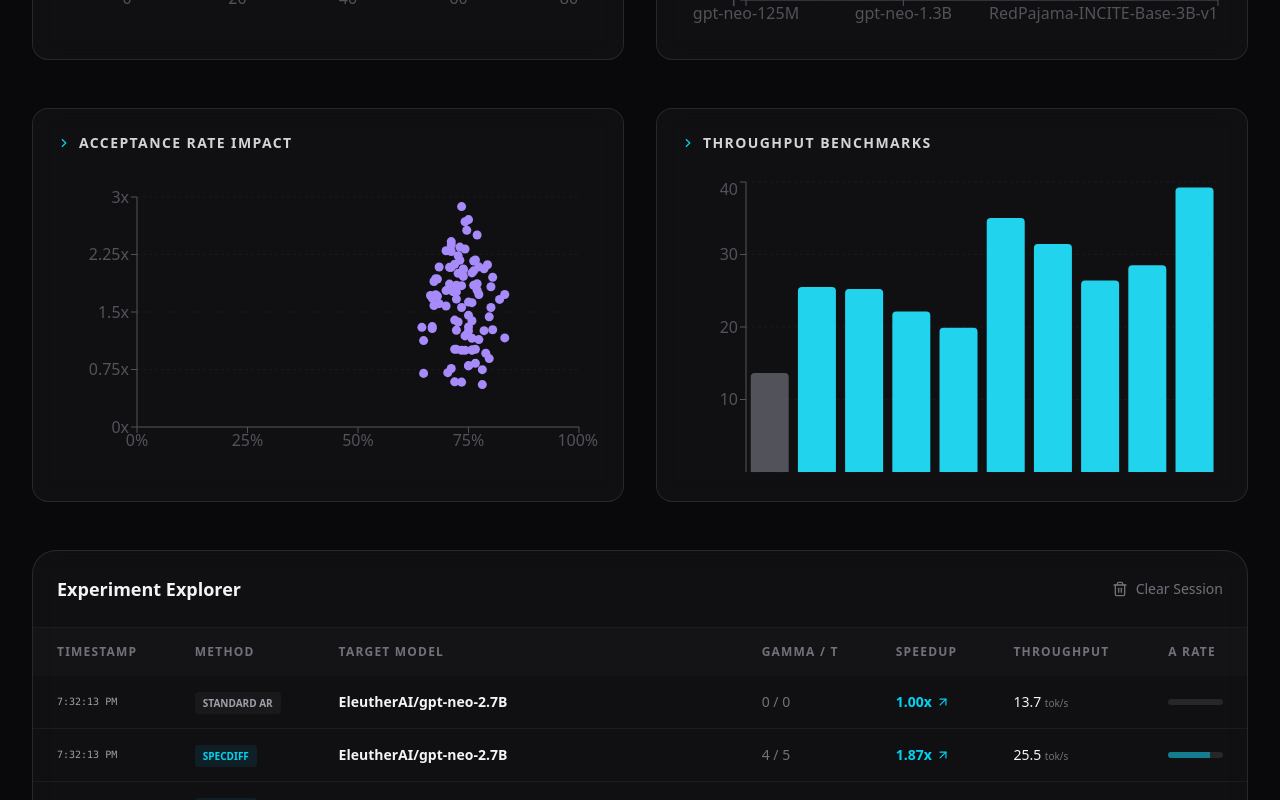
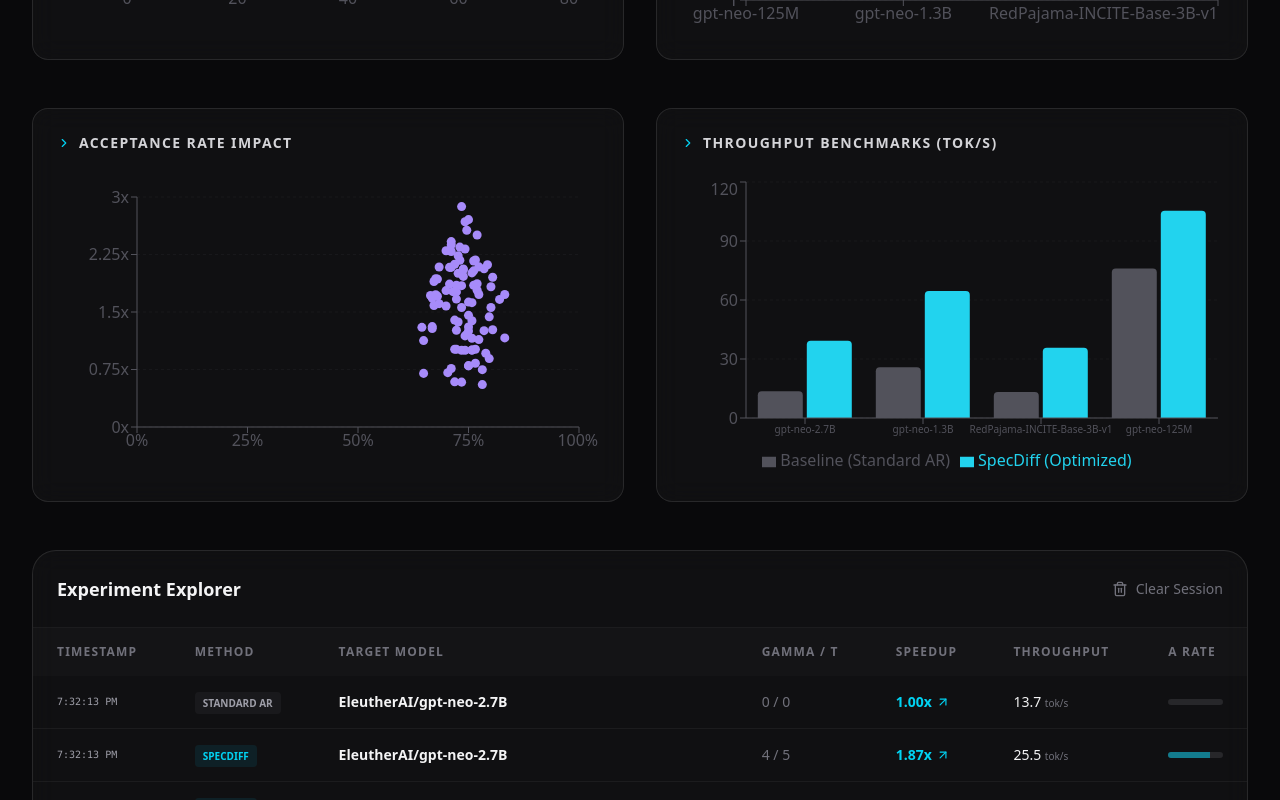
Before and after one commit to Arthur-plg/SpecDiff, a Next.js app in the folder specdiff-analytics/: page / in a window 1280 px wide. Shown: the part 1060-1860 px from the top of the page. Built offline with nearby package versions, Linux system fonts and the light colour scheme.

Commit message:
ui: update throughput benchmarks and make key impact stats dynamic

```diff
--- a/specdiff-analytics/app/page.tsx
+++ b/specdiff-analytics/app/page.tsx
@@ -198,6 +198,21 @@ export default function Dashboard() {
       return { name: displayName, speedup: best, size };
     }).sort((a, b) => a.size - b.size);
   }, [data]);
+  const throughputData = useMemo(() => {
+    const models = Array.from(new Set(data.map(d => d.target_model)));
+    return models.map(m => {
+      const arRun = data.find(d => d.target_model === m && d.method === "Standard AR");
+      const specRuns = data.filter(d => d.target_model === m && d.method === "SpecDiff");
+      const bestSpec = specRuns.length > 0 ? Math.max(...specRuns.map(r => r.decode_throughput_tok_sec)) : 0;
+
+      const displayName = m.split('/').pop() || m;
+      return {
+        name: displayName,
+        baseline: arRun ? arRun.decode_throughput_tok_sec : 0,
+        speculative: bestSpec
+      };
+    }).filter(d => d.baseline > 0 || d.speculative > 0);
+  }, [data]);
 
   return (
     <div className="min-h-screen bg-[#09090b] text-zinc-100 p-8 font-sans selection:bg-cyan-500/30">
@@ -257,7 +272,7 @@ export default function Dashboard() {
           <div className="glass-card p-6 rounded-2xl border-l-4 border-emerald-500">
              <h3 className="text-sm font-bold text-white mb-2 uppercase tracking-tighter">Key Impact</h3>
              <p className="text-xs text-zinc-400 leading-relaxed">
-                We achieve up to <strong>2.5x throughput gains</strong> across various models while maintaining exact mathematical parity with standard decoding.
+                We achieve up to <strong>{stats?.maxSpeedup.toFixed(1) || "2.5"}x speedup gains</strong> across various models while maintaining exact mathematical parity with standard decoding.
              </p>
           </div>
         </section>
@@ -386,20 +401,18 @@ export default function Dashboard() {
                 </ResponsiveContainer>
               </ChartContainer>
 
-              <ChartContainer title="Throughput Benchmarks">
+              <ChartContainer title="Throughput Benchmarks (tok/s)">
                 <ResponsiveContainer width="100%" height="100%">
-                  <BarChart data={data.slice(0, 10)}>
+                  <BarChart data={throughputData}>
                     <CartesianGrid strokeDasharray="3 3" stroke="#18181b" vertical={false} />
-                    <XAxis dataKey="target_model" stroke="#52525b" hide />
+                    <XAxis dataKey="name" stroke="#52525b" fontSize={10} tick={{ fill: '#52525b' }} />
                     <YAxis stroke="#52525b" />
                     <Tooltip
                        contentStyle={{ backgroundColor: "#09090b", border: "1px solid #27272a", borderRadius: "12px" }}
                     />
-                    <Bar dataKey="decode_throughput_tok_sec" radius={[4, 4, 0, 0]}>
-                      {data.map((entry, index) => (
-                        <Cell key={`cell-${index}`} fill={entry.method === 'SpecDiff' ? '#22d3ee' : '#52525b'} />
-                      ))}
-                    </Bar>
+                    <Legend />
+                    <Bar name="Baseline (Standard AR)" dataKey="baseline" fill="#52525b" radius={[4, 4, 0, 0]} />
+                    <Bar name="SpecDiff (Optimized)" dataKey="speculative" fill="#22d3ee" radius={[4, 4, 0, 0]} />
                   </BarChart>
                 </ResponsiveContainer>
               </ChartContainer>
```
